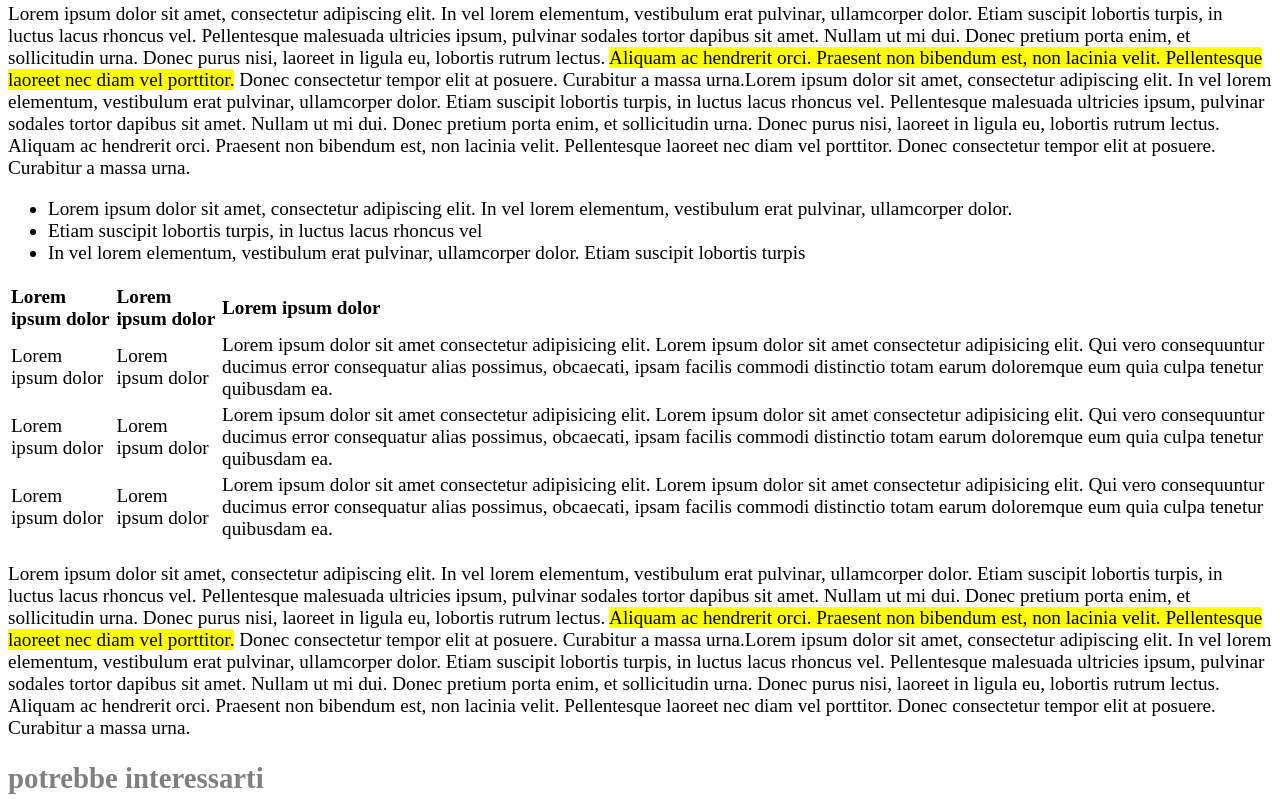
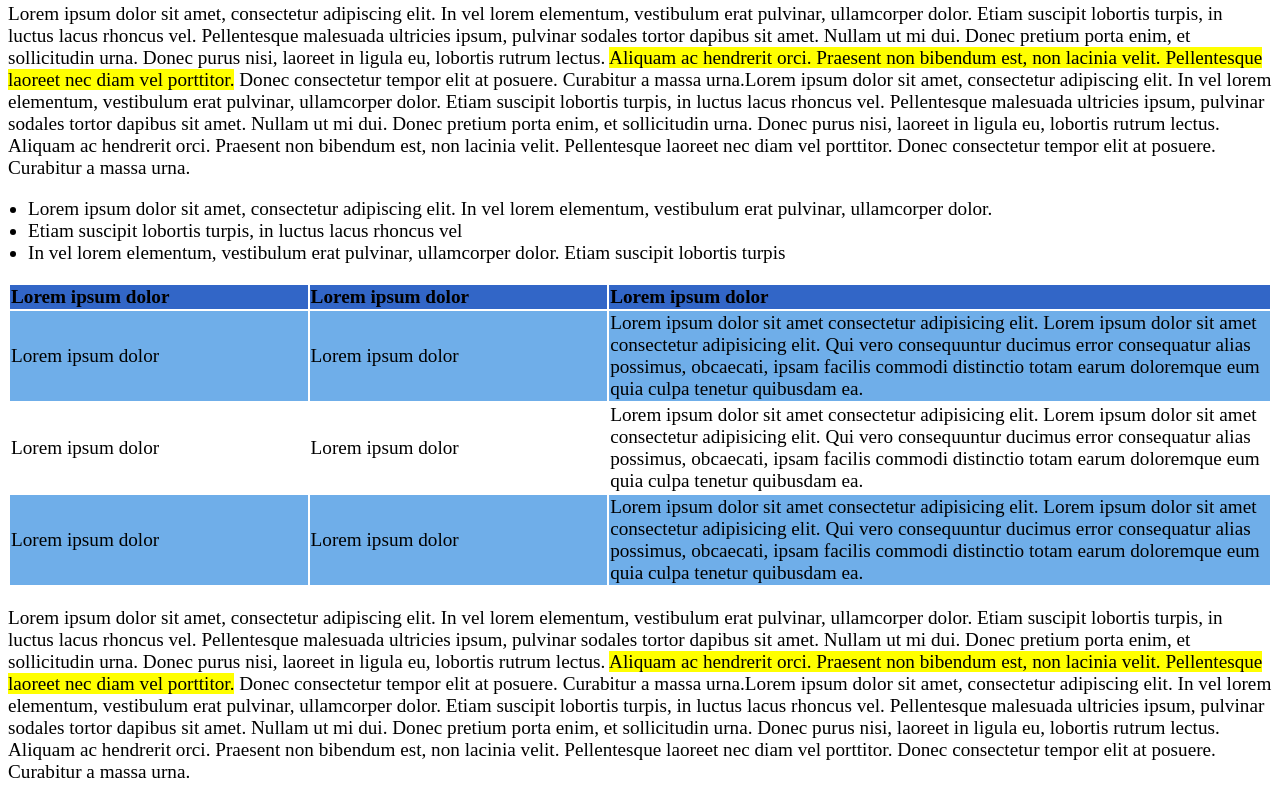
Before and after one commit to amaljom/html-css-booleaner, a plain HTML site: page index.html in a window 1280 px wide. Shown: the part 1794-2593 px from the top of the page. Drawn offline with Linux system fonts and the light colour scheme.

Commit message:
esercizio finito

```diff
--- a/css/style.css
+++ b/css/style.css
@@ -8,27 +8,54 @@ section img{
     margin-left: -10px;
 }
 
-
+/* regolo la dimensione delle immagini nel main */
 .immagine1{
     width: 950px;
 }
 .immagine2{
     width: 815px;
 }
-
+/* ho notato che il font era leggermente più piccolo nelle scritte subiot dopo le due foto */
 .span{
     font-size: smaller;
 }
+/* per aumentare le dimensione del font di tutto il main */
 main{
     font-size: larger;
 }
+/* per sottilineare in giallo nel lorem ipsum*/
 p span{
     background-color: yellow;
+}
+/* per far si che la lista stesse più a sinistra */
+ul{
+    padding-left: 20px;
 }
 
 table{
     text-align: left;
 }
+/* colorazione e dimensioni della table */
+tr th{
+    width: 400px;
+    background-color: rgb(50, 102, 199);
+}
+.large{
+    width: 900px;
+}
+
+tr:nth-child(1)
+{
+  background-color: rgb(111, 174, 233);
+}
+tr:nth-child(3)
+
+{
+  background-color: rgb(111, 174, 233);
+}
+
+
+/* inserimento delle immagini */
 .finale{
     background-image: url(../img/graph.jpg);
     background-repeat: no-repeat;
@@ -40,11 +67,12 @@ table{
     background-repeat: no-repeat;
     height: 200px;
 }
-
+/* selettori per cambiare il colore solo dell'h2 che sta sopra le due immagini fornite */
 div h2{
    color: aliceblue;
    padding: 20px;
 }
+
 h1{
     font-size: 70px;
     margin-bottom: -30px;
--- a/index.html
+++ b/index.html
@@ -27,6 +27,7 @@
                 <div class="span">
                     <span>1st Photo: John S. and James L. Knight Foundation, by Scott Henrichsen <br> </span>
                     <span>2nd Photo: Wikimedia. by Paul Clarke</span>
+
                 </div>
                 <p>Lorem ipsum dolor sit amet, consectetur adipiscing elit. In vel lorem elementum, vestibulum erat pulvinar, ullamcorper dolor.
                     Etiam suscipit lobortis turpis, in luctus lacus rhoncus vel. Pellentesque malesuada ultricies ipsum, pulvinar sodales tortor
@@ -38,13 +39,13 @@
                     et sollicitudin urna. Donec purus nisi, laoreet in ligula eu, lobortis rutrum lectus. Aliquam ac hendrerit orci. Praesent non
                     bibendum est, non lacinia velit. Pellentesque laoreet nec diam vel porttitor. Donec consectetur tempor elit at posuere. Curabitur a massa urna.
                 </p>
-
+                <!-- inserisco la lista -->
                 <ul>
                     <li> Lorem ipsum dolor sit amet, consectetur adipiscing elit. In vel lorem elementum, vestibulum erat pulvinar, ullamcorper dolor.</li>
                     <li>Etiam suscipit lobortis turpis, in luctus lacus rhoncus vel</li>
                     <li>In vel lorem elementum, vestibulum erat pulvinar, ullamcorper dolor. Etiam suscipit lobortis turpis</li>
                 </ul>
-
+                <!-- creo la table -->
                 <table>
                     <thead>
                         <tr>
@@ -58,7 +59,7 @@
                         <tr>
                             <td>Lorem ipsum dolor</td>
                             <td>Lorem ipsum dolor</td>
-                            <td>Lorem ipsum dolor sit amet consectetur adipisicing elit.
+                            <td class="large">Lorem ipsum dolor sit amet consectetur adipisicing elit.
                                 Lorem ipsum dolor sit amet consectetur adipisicing elit.
                                 Qui vero consequuntur ducimus error consequatur alias possimus,
                                 obcaecati, ipsam facilis commodi distinctio totam earum doloremque
@@ -68,7 +69,7 @@
                         <tr>
                             <td>Lorem ipsum dolor</td>
                             <td>Lorem ipsum dolor</td>
-                            <td>Lorem ipsum dolor sit amet consectetur adipisicing elit.
+                            <td class="large">Lorem ipsum dolor sit amet consectetur adipisicing elit.
                                 Lorem ipsum dolor sit amet consectetur adipisicing elit.
                                 Qui vero consequuntur ducimus error consequatur alias possimus,
                                 obcaecati, ipsam facilis commodi distinctio totam earum doloremque
@@ -78,7 +79,7 @@
                         <tr>
                             <td>Lorem ipsum dolor</td>
                             <td>Lorem ipsum dolor</td>
-                            <td>Lorem ipsum dolor sit amet consectetur adipisicing elit.
+                            <td class="large">Lorem ipsum dolor sit amet consectetur adipisicing elit.
                                 Lorem ipsum dolor sit amet consectetur adipisicing elit.
                                 Qui vero consequuntur ducimus error consequatur alias possimus,
                                 obcaecati, ipsam facilis commodi distinctio totam earum doloremque
@@ -87,6 +88,8 @@
                         </tr>
                     </tbody>
                 </table>
+                <!-- fine tabella! -->
+                <!-- altro lorem ipsum con uno span evidenziato -->
                 <p>Lorem ipsum dolor sit amet, consectetur adipiscing elit. In vel lorem elementum, vestibulum erat pulvinar, ullamcorper dolor.
                     Etiam suscipit lobortis turpis, in luctus lacus rhoncus vel. Pellentesque malesuada ultricies ipsum, pulvinar sodales tortor
                     dapibus sit amet. Nullam ut mi dui. Donec pretium porta enim, et sollicitudin urna. Donec purus nisi, laoreet in ligula eu,
@@ -97,7 +100,9 @@
                     et sollicitudin urna. Donec purus nisi, laoreet in ligula eu, lobortis rutrum lectus. Aliquam ac hendrerit orci. Praesent non
                     bibendum est, non lacinia velit. Pellentesque laoreet nec diam vel porttitor. Donec consectetur tempor elit at posuere. Curabitur a massa urna.
                 </p>
-
+        </main>
+        <!-- finale con due immagini in background al div -->
+        <footer>
             <h2>potrebbe interessarti</h2>
 
                    <div class="finale">
@@ -107,8 +112,6 @@
                    <div class="finale2">
                         <h2>Lorem ipsum dolor</h2>
                    </div>
-        </main>
-
-        <footer></footer>
+        </footer>
     </body>
 </html>
```
Lines whose indentation alone changed are shown as unchanged.
